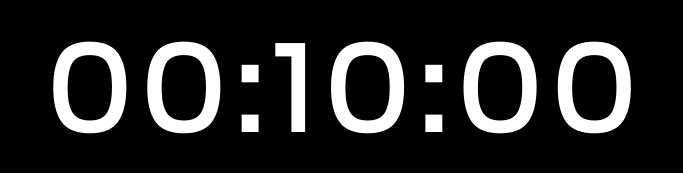
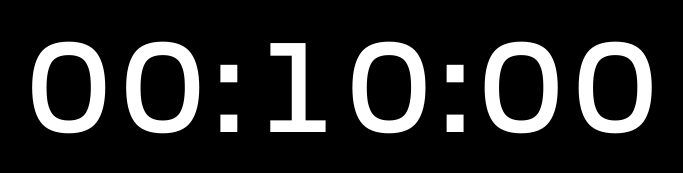
Before and after one commit to dmakhlin-fp/FF25_Timer, a plain HTML site: page index.html in a window 1280 px wide. Shown: the part 347-520 px from the top of the page, without its empty margins (296-979 px from the left). Drawn offline with Linux system fonts and the light colour scheme.

Commit message:
Update index.html

```diff
--- a/index.html
+++ b/index.html
@@ -50,11 +50,18 @@ body {
 }
 
 #timer {
-  font-family: "AntennaMedium", sans-serif;
+  font-family: 'AntennaMedium', sans-serif;
   font-size: 200px;
   letter-spacing: 8px;
   color: #fff;
   max-width: 1200px;
+  text-align: center;
+
+  /* stop the visual jiggle on each digit change */
+  font-variant-numeric: tabular-nums;     /* each digit same width */
+  -moz-font-feature-settings: 'tnum';
+  -webkit-font-feature-settings: 'tnum';
+  font-feature-settings: 'tnum';
 }
 
 #finalCountdown {
```
